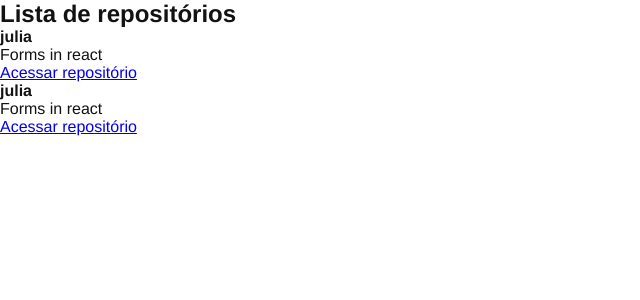
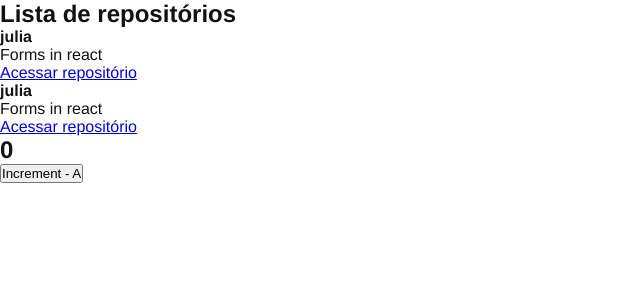
Before and after one commit to Beaaninhar/ignite_react, a React app in the folder 01-github-explorer/: page / in a window 1280 px wide. Shown: the top 300 px of the page, without its empty margins (0-640 px from the left). Built offline with nearby package versions, Linux system fonts and the light colour scheme.

Commit message:
Feito: Aula -> estado do componente

```diff
--- a/01-github-explorer/src/App.jsx
+++ b/01-github-explorer/src/App.jsx
@@ -1,7 +1,13 @@
+import { Counter } from './components/counter';
 import { RepositpryList } from './components/RepositpryList';
 import './styles/global.scss'
 
 export function App() {
 
-  return <RepositpryList/>;
+  return (
+    <>
+      <RepositpryList/>
+      <Counter/>
+    </>
+  );
 }
--- /dev/null
+++ b/01-github-explorer/src/components/Counter.jsx
@@ -0,0 +1,17 @@
+import { useState } from "react"
+
+export function Counter() {
+    const [counter, setCounter] = useState(0);
+
+    function increment() {
+        setCounter(counter + 1)
+    }
+    return (
+        <div>
+            <h2>{counter}</h2>
+            <button type="button" onClick={increment}>
+                Increment - A
+            </button>
+        </div>
+    )
+}
```
